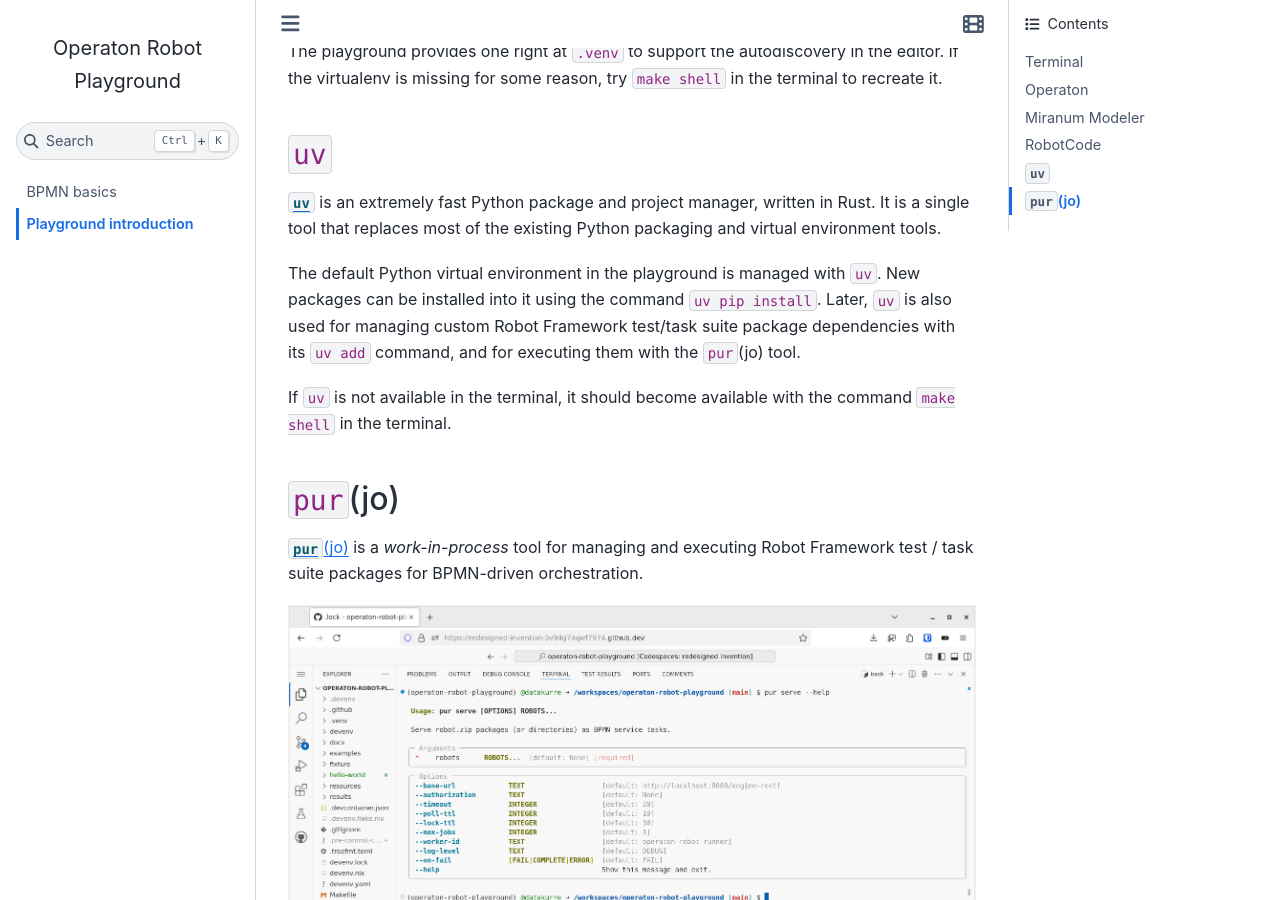
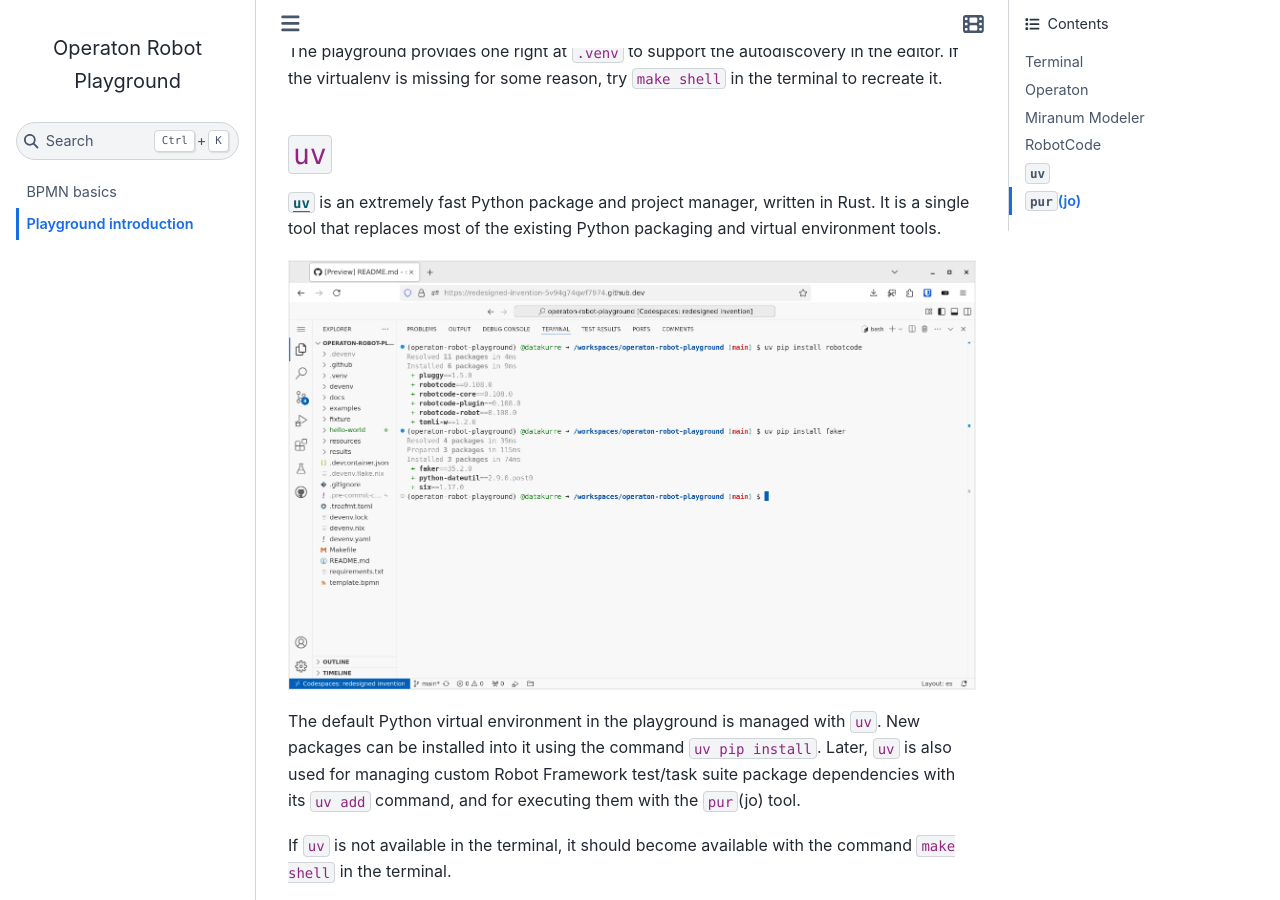
Before and after one commit to datakurre/operaton-robot-playground, a Sphinx documentation site: the page built from docs/playground/index.md, in a window 1280 px wide and 900 px high, scrolled down 3874 px. Built offline with Sphinx 7.4.7 and the Sphinx Book theme 1.1.4, drawn with Linux system fonts in a browser that asks for light colours; a script that is not in the unit is left out.

Commit message:
Update Playground introduction

```diff
--- a/docs/playground/index.md
+++ b/docs/playground/index.md
@@ -57,6 +57,8 @@
 
 [`uv`](https://docs.astral.sh/uv/) is an extremely fast Python package and project manager, written in Rust. It is a single tool that replaces most of the existing Python packaging and virtual environment tools.
 
+![Screenshot of `uv`](./uv.png)
+
 The default Python virtual environment in the playground is managed with `uv`. New packages can be installed into it using the command `uv pip install`. Later, `uv` is also used for managing custom Robot Framework test/task suite package dependencies with its `uv add` command, and for executing them with the `pur`(jo) tool.
 
 If `uv` is not available in the terminal, it should become available with the command `make shell` in the terminal.
```
Also changed, not shown: docs/playground/uv.png (added).
